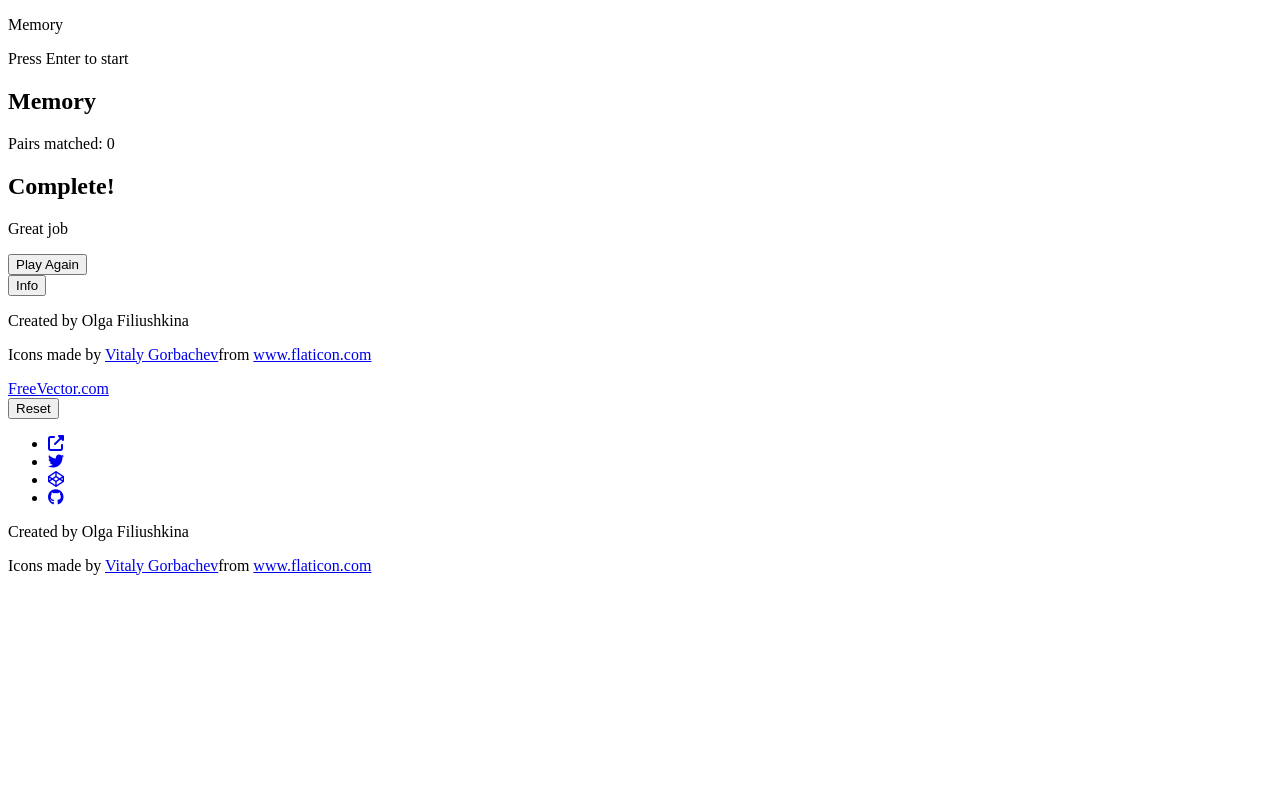
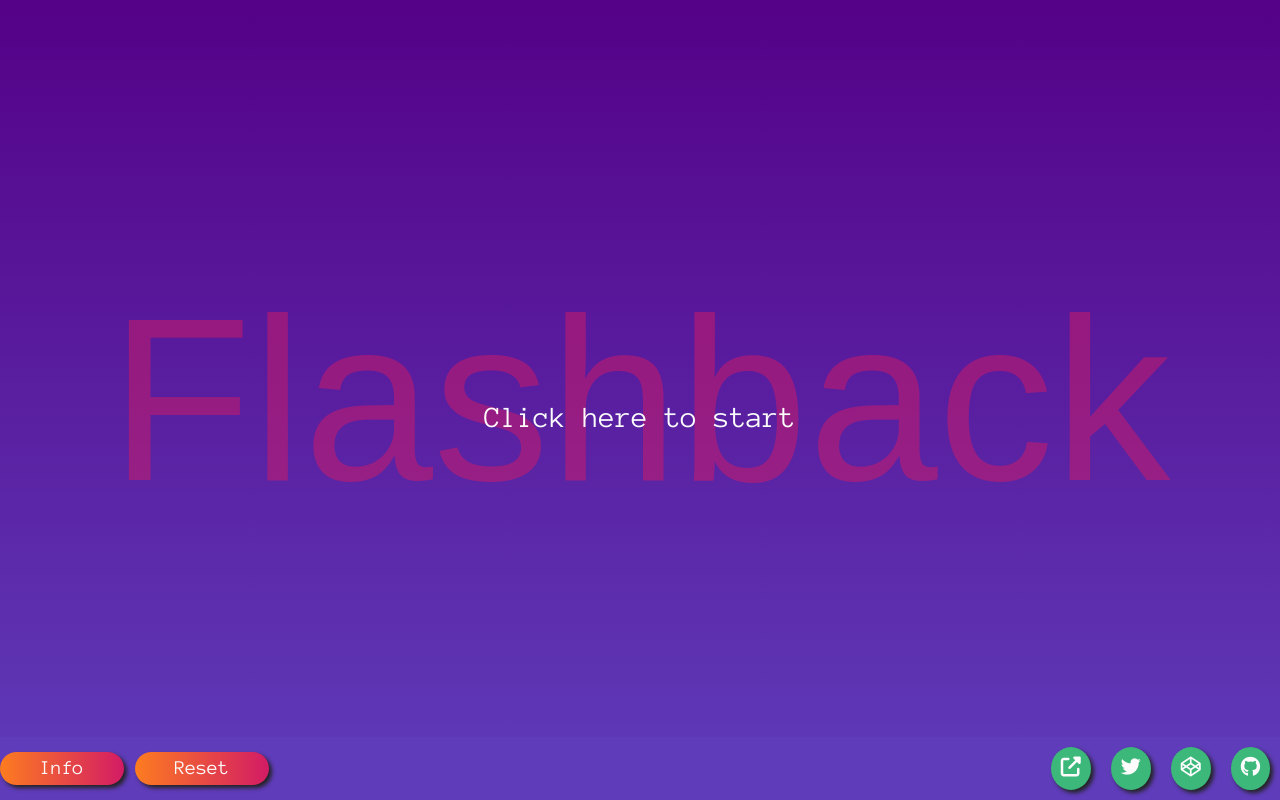
Before and after one commit to Olcatsy/flashback, a plain HTML site: page index.html in a window 1280 px wide. Drawn offline with Linux system fonts and the light colour scheme; a web font is replaced by a local one.

Commit message:
styled footer and Start screen

```diff
--- a/index.html
+++ b/index.html
@@ -6,7 +6,9 @@
     <meta name="viewport" content="width=device-width, initial-scale=1.0">
     <meta http-equiv="X-UA-Compatible" content="ie=edge">
     <script src='https://kit.fontawesome.com/cb6fbd44a4.js' crossorigin='anonymous'></script>
-    <title>Memory</title>
+    <link href="https://fonts.googleapis.com/css?family=Anonymous+Pro:400,700|Sarpanch:500,600,700&display=swap" rel="stylesheet">
+    <link rel="stylesheet" href="styles/style.css">
+    <title>Flashback</title>
 </head>
 
 <body>
@@ -14,8 +16,8 @@
     <section class="startScreen">
         <!-- Think about a better title -->
         <!-- Also need to figure out if this is a p or an h1. OR i should animate it to go to the top of the page-->
-        <p class="">Memory</p>
-        <p>Press Enter to start</p>
+        <p class="header">Flashback</p>
+        <p class="startPrompt">Click here to start</p>
     </section>
     <!-- End of Start Screen -->
 
@@ -25,7 +27,7 @@
         <div class="wrapper">
 
             <!-- Need to figure out if this is an h1 -->
-            <h1 class="logo">Memory</h1>
+            <h1 class="logo">Flashback</h1>
 
             <p id="pairCounter" class="pairCounter">Pairs matched: <span id="pairCounterNumber">0</span></p>
 
@@ -39,31 +41,29 @@
 
     <!-- Compete screen -->
     <section class="completeScreen">
-        <div class="wrapper">
         <h2>Complete!</h2>
         <p>Great job</p>
-            <button class="reset" type="button" data-buttonFunction="reset">Play Again</button>
-        </div>
+        <button class="reset" type="button" data-buttonFunction="reset">Play
     </section>
     <!-- End of Compete screen -->
 
-    <footer>
-        <div class="wrapper">
-
+    <footer class="footer">
         <!-- Rules and Reset buttons -->
         <div class="buttonsContainer">
 
             <button id="infoButton" class="footerButton" type="button">Info</button>
 
-                <div id="InfoBox" class="InfoBox">
+            <div id="infoBox" class="infoBox">
                 <p class="rules">
                     <!-- Rules copy goes here -->
                 </p>
 
                 <div class="credits">
                     <p>Created by Olga Filiushkina</p>
+
                     <p>Icons made by <a href="https://www.flaticon.com/authors/vitaly-gorbachev" title="Vitaly Gorbachev">Vitaly Gorbachev</a>from <a href="https://www.flaticon.com/" title="Flaticon">www.flaticon.com</a></p>
-                        <a href="https://www.freevector.com/minimal-background-design-30345#">FreeVector.com</a>
+                    <p>Card back from <a href="https://www.freevector.com/minimal-background-design-30345#">FreeVector.com</a></p>
+
                 </div>
 
             </div>
@@ -73,7 +73,6 @@
         </div>
 
         <!-- Social links and credits -->
-            <div class="socialContainer">
         <div class="socialLinks">
             <ul>
                 <li>
@@ -94,22 +93,7 @@
                 </li>
             </ul>
         </div>
-
-                <div class="credits">
-                    <p>Created by Olga Filiushkina</p>
-                    <p>Icons made by <a href="https://www.flaticon.com/authors/vitaly-gorbachev"
-                            title="Vitaly Gorbachev">Vitaly Gorbachev</a>from <a href="https://www.flaticon.com/"
-                            title="Flaticon"> www.flaticon.com</a></p>
-                </div>
-            </div>
-        </div>
-
-
     </footer>
-
-
-
-
 </body>
 
 </html>
--- /dev/null
+++ b/styles/scss/partials/_app.scss
@@ -0,0 +1,142 @@
+html {
+    font-size: 62.5%; /* 10px */
+}
+
+body {
+    font-size: 2rem;
+    position: relative;
+    background-color: $primary;
+    color: $white;
+    font-family: $bodyFont;
+}
+
+
+/* STRIPPING STYLES */
+body,
+h1,
+h2,
+h3,
+h4,
+h5,
+h6,
+ul,
+p {
+    margin: 0;
+    padding: 0;
+}
+
+ul {
+    list-style: none;
+}
+
+a {
+    display: inline-block;
+    text-decoration: none;
+    color: inherit;
+}
+
+img {
+    max-width: 100%;
+    height: auto;
+    display: block;
+}
+
+button {
+    border: none;
+    cursor: pointer;
+}
+// END OF STRIPPING STYLES
+
+
+
+// COMMON STYLES
+// END OF COMMON STYLES
+
+
+
+// START SCREEN
+.startScreen {
+    background-image: linear-gradient($bgGradientOne, $primary);
+    height: 100vh;
+    position: relative;
+    @include flex(column, center, center);
+    // display: none;
+
+    .header {
+        font-family: $headerFont;
+        @include fluid-type();
+        color: $secondary;
+        opacity: 0.5;
+    }
+
+    .startPrompt {
+        position: absolute;
+        font-size: 30px;
+        top: 50%;
+    }
+}
+// END OF START SCREEN
+
+
+
+// GAME SCREEN
+.gameScreen {
+    display: none;
+   .wrapper {
+        width: 80%;
+        max-width: 1200px;
+        margin: 0 auto;
+    }
+
+}
+// END OF GAME SCREEN
+
+
+
+// COMPLETE SCREEN
+.completeScreen {
+    display: none;
+}
+// END OF COMPLETE SCREEN
+
+
+
+// FOOTER
+.footer {
+    background-color: $primary;
+    position: fixed;
+    left: 0;
+    bottom: 0;
+    width: 100%;
+    @include flex(default, space-between, center);
+
+    .footerButton {
+        font-family: $bodyFont;
+        background-color: $accent;
+        background-image: linear-gradient(to right, $accent, $secondary);
+        color: $white;
+        padding: 5px 40px;
+        border-radius: 20px;
+        filter: $dropShadow;
+    }
+
+    .infoBox {
+        display: none;
+    }
+
+    .socialLinks {
+        ul {
+            @include flex()
+        }
+
+        a {
+            padding: 10px;
+            background-color: $socialButtons;
+            margin: 10px;
+            border-radius: 50%;
+            filter: $dropShadow;
+        }
+    }
+
+}
+// END OF FOOTER
--- a/styles/scss/partials/_helper.scss
+++ b/styles/scss/partials/_helper.scss
@@ -0,0 +1,39 @@
+
+
+// COLORS
+$primary: #5F3CBA;
+$secondary: #D31B65;
+$accent: #FD7C20;
+$bgGradientOne: #540187;
+$bgGradientTwo: #B600A6;
+$overlay: #396CD9;
+$socialButtons: #3CB87A;
+$pairCounter: #50C2DA;
+$white: #FCFCFC;
+$black:#232323;
+
+// FONT STACKS
+$bodyFont: "Anonymous Pro", monospace;
+$headerFont: "Sarpanch", sans-serif;
+
+$dropShadow: drop-shadow(3px 3px 2px $black);
+
+// FLUID TYPE - from https://codepen.io/dbox/pen/meaMba
+@mixin fluid-type($min-font-size: 70px, $max-font-size: 350px, $lower-range: 420px, $upper-range: 1900px) {
+
+  font-size: calc(#{$min-font-size} + #{(($max-font-size / ($max-font-size * 0 + 1)) - ($min-font-size / ($min-font-size * 0 + 1)))} * ( (100vw - #{$lower-range}) / #{(($upper-range / ($upper-range * 0 + 1)) - ($lower-range / ($lower-range * 0 + 1)))}));
+
+  @media screen and (max-width: $lower-range) {
+    font-size: $min-font-size;
+  }
+  @media screen and (min-width: $upper-range){
+    font-size: $max-font-size;
+  }
+}
+
+@mixin flex($flexDirection: initial, $justifyContent: initial, $alignItems: initial ) {
+    display: flex;
+    flex-direction: $flexDirection;
+    justify-content: $justifyContent;
+    align-items: $alignItems;
+}
--- a/styles/scss/style.scss
+++ b/styles/scss/style.scss
@@ -1,2 +1,3 @@
 @import "partials/_setup.scss";
 @import "partials/_helper.scss";
+@import "partials/_app.scss";
```
Also changed, not shown: styles/style.css. Lines whose indentation alone changed are shown as unchanged.
